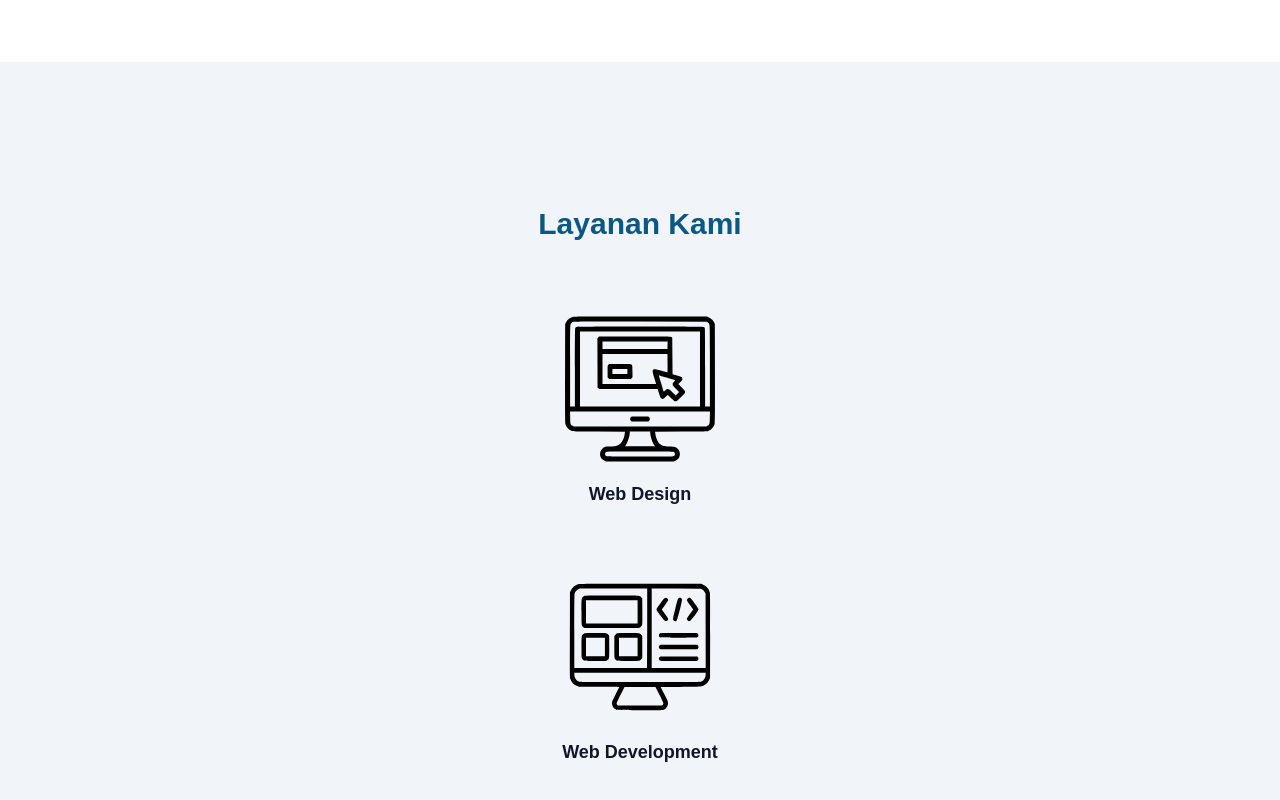
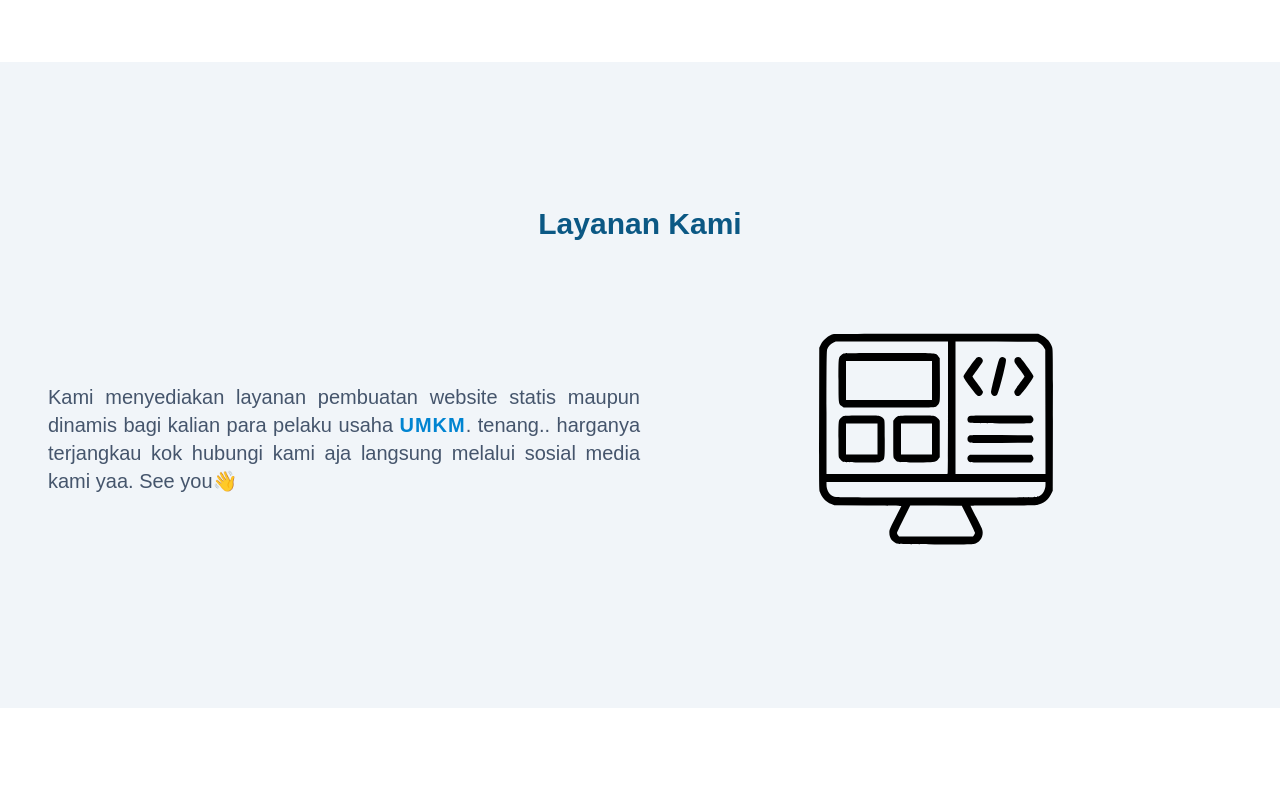
Before and after one commit to syamsinur/tetsu_project, a website: page index.html in a window 1280 px wide. Shown: the part 1066-1866 px from the top of the page. After the commit the page ends 1774 px from the top, so only its background shows below. Drawn offline with Linux system fonts and the light colour scheme.

Commit message:
add service page

```diff
--- a/index.html
+++ b/index.html
@@ -49,7 +49,7 @@
                     <p class="mt-1 text-sm font-medium text-slate-600 leading-6">
                         kami menyediakan layanan pembuatan website yang keren untuk kamu para pelaku usaha UMKM ataupun usaha di bidang lainnya dengan harga yang terjangkau!
                     </p>
-                    <button class="mt-6 px-8 py-3 text-base font-semibold  bg-primary text-white rounded-full hover:opacity-60 transition duration-300">Tentang kami!</button>
+                    <a href="#" class="inline-block mt-6 px-8 py-3 text-base font-semibold  bg-primary text-white rounded-full hover:opacity-60 transition duration-300">Hubungi kami!</a>
                 </div>
 
                 <!-- item kanan -->
@@ -112,58 +112,9 @@
                     <h2 class="font-bold text-3xl text-secondary mb-2">Layanan Kami</h2>
                 </div>
                 <div class="w-full flex flex-wrap px-4">
-                    <div class="w-full group">
-                        <svg class="mx-auto cursor-pointer" version="1.0" xmlns="http://www.w3.org/2000/svg"
-                            width="150px" viewBox="0 0 500.000000 500.000000"
-                            preserveAspectRatio="xMidYMid meet">
-
-                            <g class="fill-current" transform="translate(0.000000,500.000000) scale(0.100000,-0.100000)"
-                            fill="#000000" stroke="none">
-                            <path d="M285 4910 c-106 -15 -212 -97 -258 -198 l-22 -47 -3 -1635 c-2 -1147
-                            1 -1651 9 -1687 14 -71 75 -160 136 -199 97 -62 40 -59 986 -62 l868 -3 -6
-                            -47 c-28 -205 -98 -337 -212 -399 -68 -37 -160 -52 -328 -53 -115 0 -151 -13
-                            -210 -73 -124 -127 -93 -317 63 -394 l57 -28 1135 0 1135 0 57 28 c89 44 138
-                            122 138 224 0 71 -26 128 -85 182 -55 50 -85 58 -270 65 -83 3 -166 11 -185
-                            16 -66 18 -143 73 -182 129 -40 58 -83 176 -93 256 -3 28 -8 60 -11 72 l-4 22
-                            867 3 c945 3 889 0 986 62 61 39 122 128 136 199 8 36 11 540 9 1687 l-3 1635
-                            -27 56 c-37 74 -89 125 -168 163 l-65 31 -2200 1 c-1210 1 -2223 -2 -2250 -6z
-                            m4479 -194 c71 -53 66 47 66 -1446 l0 -1350 -80 0 -80 0 0 1289 c0 868 -3
-                            1299 -10 1317 -6 15 -18 33 -28 40 -25 20 -4239 20 -4264 0 -10 -7 -22 -25
-                            -28 -40 -7 -18 -10 -449 -10 -1317 l0 -1289 -80 0 -80 0 0 1350 c0 1437 -2
-                            1389 46 1432 58 51 -99 48 2295 45 l2216 -2 37 -29z m-264 -1546 l0 -1250
-                            -2000 0 -2000 0 0 1250 0 1250 2000 0 2000 0 0 -1250z m328 -1619 c-3 -225 -6
-                            -234 -84 -278 l-39 -23 -2205 0 -2205 0 -39 23 c-78 44 -81 53 -84 278 l-3
-                            199 2331 0 2331 0 -3 -199z m-1988 -505 c0 -111 64 -315 125 -402 l35 -49
-                            -250 -3 c-137 -1 -363 -1 -500 0 l-250 3 35 49 c61 87 125 291 125 402 l0 34
-                            340 0 340 0 0 -34z m776 -640 c30 -8 56 -58 48 -91 -3 -14 -18 -34 -31 -45
-                            -25 -20 -44 -20 -1132 -20 -998 0 -1109 2 -1129 16 -52 36 -47 114 8 138 20 8
-                            327 11 1120 9 601 -1 1103 -4 1116 -7z"/>
-                            <path d="M1106 4219 l-26 -31 3 -820 2 -820 28 -24 28 -24 974 0 974 0 26 -87
-                            c68 -227 77 -243 138 -243 22 0 45 16 96 65 37 36 71 65 76 65 5 0 57 -47 115
-                            -105 102 -100 118 -110 165 -105 11 1 82 63 158 138 130 129 137 139 137 176
-                            0 36 -8 47 -110 150 l-110 112 67 66 c59 59 67 71 66 104 -1 20 -8 44 -17 53
-                            -9 9 -83 36 -164 61 l-147 45 -5 609 -5 608 -24 19 c-23 18 -57 19 -1221 19
-                            l-1198 0 -26 -31z m2312 -261 l-3 -123 -1082 -3 -1083 -2 0 125 0 125 1085 0
-                            1086 0 -3 -122z m0 -602 c2 -291 1 -308 -15 -303 -10 2 -104 30 -210 60 -165
-                            48 -197 55 -223 46 -66 -24 -65 -54 9 -297 l58 -192 -893 0 -894 0 0 500 0
-                            500 1083 -2 1082 -3 3 -309z m-104 -455 c88 -26 204 -61 256 -76 52 -15 97
-                            -29 99 -31 2 -2 -15 -24 -38 -49 -34 -37 -41 -51 -41 -85 0 -39 6 -48 107
-                            -151 l107 -110 -57 -56 -56 -57 -104 101 c-138 135 -169 141 -259 55 -27 -26
-                            -39 -32 -42 -21 -3 8 -37 122 -76 254 -39 132 -73 248 -76 258 -3 9 0 17 7 17
-                            6 0 84 -22 173 -49z"/>
-                            <path d="M1445 3305 c-25 -24 -25 -25 -25 -223 l0 -199 26 -24 26 -24 365 0
-                            365 0 24 29 25 28 -3 200 c-3 196 -3 200 -27 219 -22 18 -44 19 -388 19 l-364
-                            0 -24 -25z m635 -220 l0 -85 -250 0 -250 0 0 78 c0 43 3 82 7 85 3 4 116 7
-                            250 7 l243 0 0 -85z"/>
-                            <path d="M2195 1555 c-16 -15 -25 -36 -25 -55 0 -19 9 -40 25 -55 l24 -25 281
-                            0 281 0 24 25 c16 15 25 36 25 55 0 19 -9 40 -25 55 l-24 25 -281 0 -281 0
-                            -24 -25z"/>
-                            </g>
-                        </svg>
-                        <h3 class="text-center mt-4 font-semibold text-lg text-slate-900">Web Design</h3>
-                    </div>
-                    <div class="w-full mt-16">
-                        <svg class="mx-auto cursor-pointer" version="1.0" xmlns="http://www.w3.org/2000/svg"
+                    <!-- item kanan -->
+                    <div class="w-full lg:w-1/2 lg:order-2">
+                        <svg class="mx-auto cursor-pointer lg:w-62.5 hover:text-primary hover:scale-105 hover:opacity-50 transition duration-500" version="1.0" xmlns="http://www.w3.org/2000/svg"
                             width="150px" viewBox="0 0 500.000000 500.000000"
                             preserveAspectRatio="xMidYMid meet">
 
@@ -217,7 +168,11 @@
                             24 25 c30 29 32 74 6 106 l-19 24 -609 2 c-334 1 -615 -1 -623 -4z"/>
                             </g>
                         </svg>
-                        <h3 class="text-center mt-4 font-semibold text-lg text-slate-900">Web Development</h3>
+                    </div>
+
+                    <!-- item kiri -->
+                    <div class="w-full mt-6 lg:w-1/2 lg:mt-0 self-center lg:order-1">
+                        <p class="text-slate-600 text-lg text-justify lg:text-xl">Kami menyediakan layanan pembuatan website statis maupun dinamis bagi kalian para pelaku usaha <span class="text-sky-600 font-semibold tracking-wider">UMKM</span>. tenang.. harganya terjangkau kok hubungi kami aja langsung melalui sosial media kami yaa. See you👋</p>
                     </div>
                 </div>
             </div>
```
Also changed, not shown: src/output.css.
